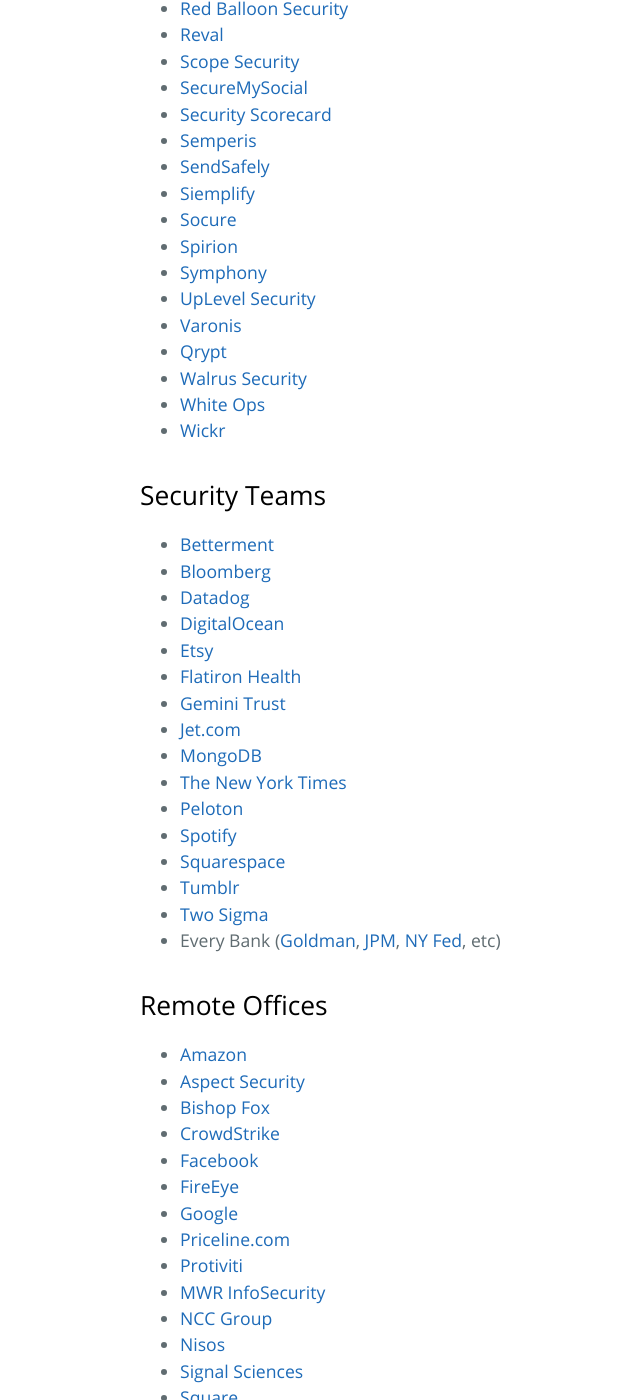
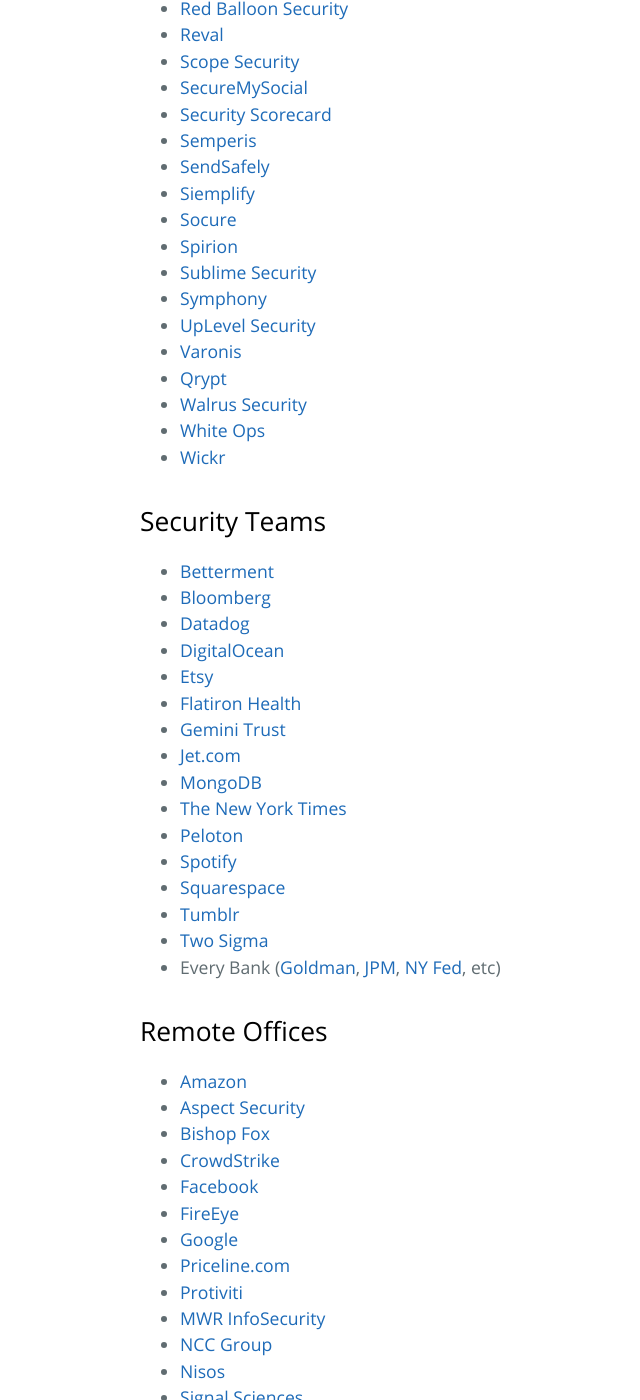
Before and after one commit to trailofbits/nyc-infosec, a Jekyll site: the page built from companies.md, in a window 1280 px wide and 1400 px high, scrolled down 1626 px. Shown: the whole window, without its empty margins (84-724 px from the left). Built offline with Jekyll 4.4.1, drawn with Linux system fonts in a browser that asks for light colours; our own code applies the rules of GitHub Pages for plain Markdown files.

Commit message:
Update companies.md

```diff
--- a/companies.md
+++ b/companies.md
@@ -62,6 +62,7 @@
 * [Siemplify](https://www.siemplify.co/)
 * [Socure](https://www.socure.com/)
 * [Spirion](https://www.spirion.com/)
+* [Sublime Security](https://sublimesecurity.com)
 * [Symphony](https://symphony.com/)
 * [UpLevel Security](https://www.uplevelsecurity.com/)
 * [Varonis](https://www.varonis.com/)
```
Also changed, not shown: other parts of companies.md (+0 -1 lines).
